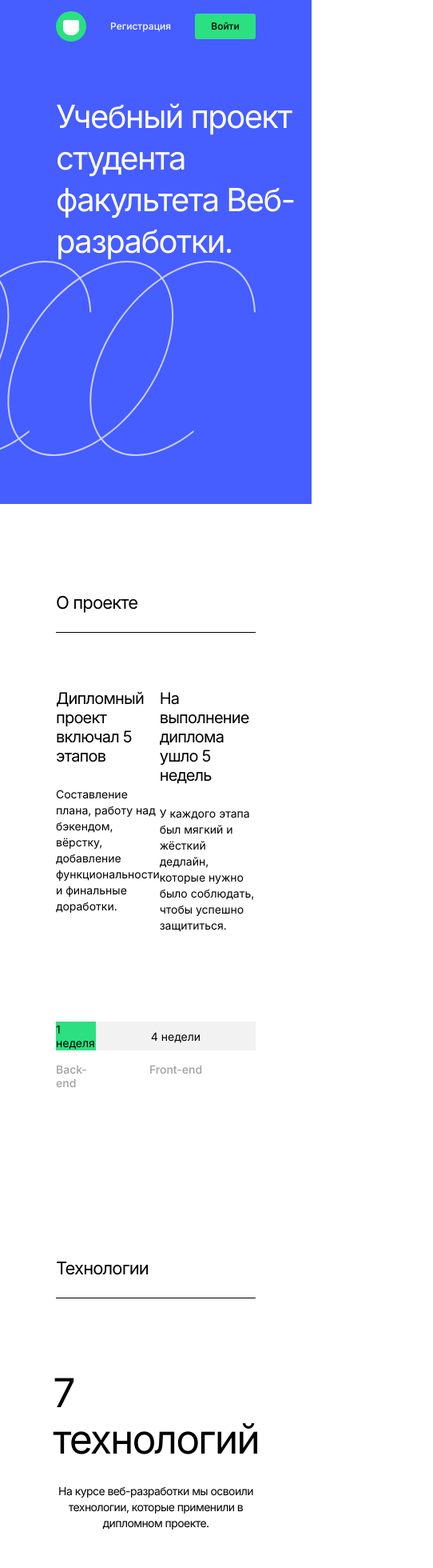
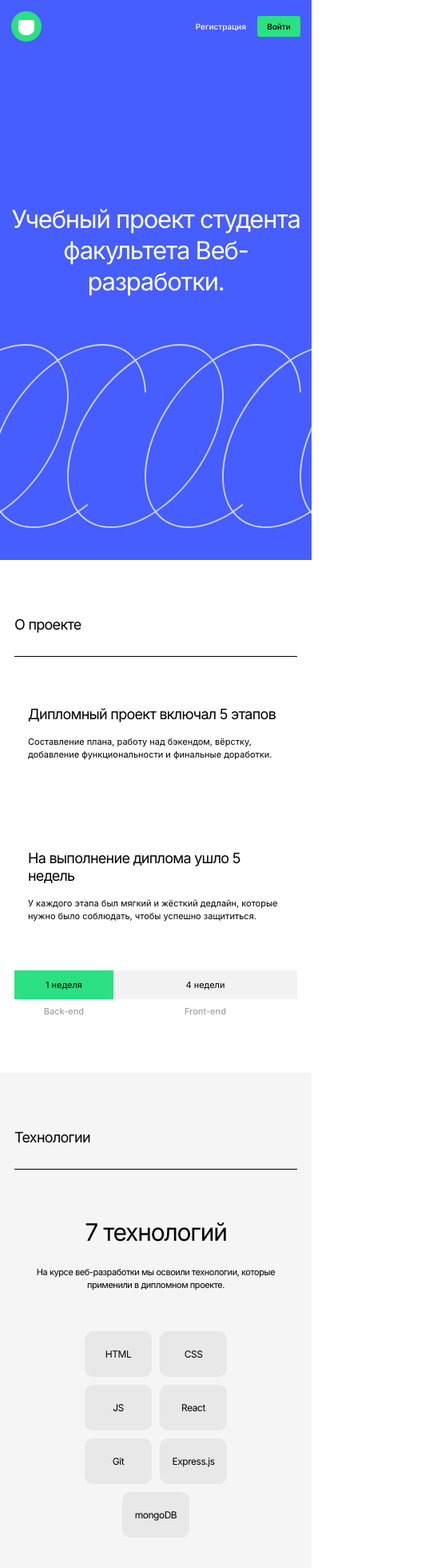
Before and after one commit to LethL/movies-explorer-frontend, a React (Create React App) app: page / in a window 390 px wide. Shown: the part 4-1964 px from the top of the page at 80% size, 542 px wide, since content can reach past the window. Built offline with nearby package versions, Linux system fonts and the light colour scheme.

Commit message:
feat: add adaptive to header, main and footer sections

```diff
--- a/src/components/AboutMe/AboutMe.css
+++ b/src/components/AboutMe/AboutMe.css
@@ -66,3 +66,78 @@
     margin-top: 99px;
     cursor: pointer;
 }
+
+@media (max-width: 800px) {
+    .me {
+        padding: 90px 50px;
+    }
+
+    .me__bio-title {
+        font-size: 40px;
+        line-height: 40px;
+    }
+
+    .me__bio-subtitle {
+        font-size: 12px;
+        line-height: 18px;
+        margin: 15px 0 20px;
+    }
+
+    .me__bio-text {
+        font-size: 12px;
+        line-height: 18px;
+        max-width: 364px;
+    }
+
+    .me__photo {
+        width: 255px;
+        height: 307px;
+    }
+}
+
+@media (max-width: 520px) {
+    .me__content {
+        flex-wrap: wrap-reverse;
+        justify-content: center;
+        margin-top: 88px;
+    }
+
+    .me__bio {
+        margin-top: 40px;
+    }
+
+    .me {
+        padding: 70px 14px;
+    }
+
+    .me__title {
+        font-size: 18px;
+        line-height: 22px;
+    }
+
+    .me__title::after {
+        top: 28px;
+    }
+
+    .me__photo {
+        width: 292px;
+        height: 352px;
+    }
+
+    .me__bio-title {
+        font-size: 30px;
+        line-height: 36px;
+    }
+
+    .me__bio-subtitle {
+        font-size: 11px;
+        line-height: 16px;
+        margin: 20px 0 20px;
+    }
+
+    .me__bio-text {
+        font-size: 11px;
+        line-height: 16px;
+        margin: 0 0 103px 0;
+    }
+}
--- a/src/components/AboutProject/AboutProject.css
+++ b/src/components/AboutProject/AboutProject.css
@@ -38,8 +38,7 @@
 }
 
 .about__info-text {
-    margin: 0;
-    padding-top: 26px;
+    margin: 26px 0 0 0;
     font-weight: 400;
     font-size: 14px;
     line-height: 20px;
@@ -88,3 +87,99 @@
 .about__progress-text_front {
     width: 80%;
 }
+
+@media (max-width: 800px) {
+    .about {
+        padding: 90px 50px;
+    }
+
+    .about__info {
+        max-width: 320px;
+    }
+
+    .about__info-text {
+        font-size: 12px;
+        line-height: 18px;
+        margin: 22px 0 0 0;
+    }
+
+    .about__content {
+        padding: 93px 0 93px 0;
+    }
+
+    .about__progress-item_short {
+        width: 21%;
+    }
+
+    .about__progress-item_long {
+        width: 79%;
+    }
+
+    .about__progress-text_back {
+        width: 21%;
+    }
+
+    .about__progress-text_front {
+        width: 79%;
+    }
+}
+
+@media (max-width: 520px) {
+    .about {
+        padding: 70px 18px;
+    }
+
+    .about__title {
+        font-size: 18px;
+        line-height: 22px;
+    }
+
+    .about__title::after {
+        top: 28px;
+    }
+
+    .about__content {
+        flex-direction: column;
+        align-items: center;
+        padding: 89px 0 60px 0;
+        min-height: 271px;
+    }
+
+    .about__info-title {
+        font-size: 18px;
+        line-height: 22px;
+    }
+
+    .about__info-text {
+        font-size: 11px;
+        line-height: 16px;
+        margin: 15px 0 0 0;
+    }
+
+    .about__progress-item {
+        font-size: 11px;
+        line-height: 13px;
+    }
+
+    .about__progress-item_short {
+        width: 35%;
+    }
+
+    .about__progress-item_long {
+        width: 65%;
+    }
+
+    .about__progress-text {
+        font-size: 11px;
+        line-height: 13px;
+        margin: 9px 0 0 0;
+    }
+
+    .about__progress-text_back {
+        width: 35%;
+    }
+
+    .about__progress-text_front {
+        width: 65%;
+    }
+}
--- a/src/components/Footer/Footer.css
+++ b/src/components/Footer/Footer.css
@@ -50,3 +50,51 @@
     color: #000000;
     margin-left: 20px;
 }
+
+@media (max-width: 800px) {
+    .footer {
+        padding: 79px 30px 20px;
+        background-color: #FFFFFF;
+    }
+}
+
+@media (max-width: 520px) {
+    .footer {
+        padding: 79px 10px 10px;
+    }
+
+    .footer__title {
+        font-size: 12px;
+        line-height: 15px;
+    }
+
+    .footer__info {
+        flex-direction: column-reverse;
+        min-height: 86px;
+        align-items: center;
+        margin-top: 48px;
+    }
+
+    .footer__links {
+        flex-direction: column;
+        align-items: center;
+    }
+
+    .footer__link-item {
+        margin-left: 0;
+        font-size: 12px;
+        line-height: 15px;
+    }
+
+    .footer__link {
+        margin-bottom: 10px;
+    }
+
+    .footer__link-item {
+        margin-bottom: 10px;
+    }
+
+    .footer__info-year {
+        color: #A0A0A0;
+    }
+}
--- a/src/components/Header/Header.css
+++ b/src/components/Header/Header.css
@@ -30,3 +30,26 @@
     width: 76px;
     height: 32px;
 }
+
+@media (max-width: 800px) {
+    .header {
+        padding: 18px 30px;
+    }
+}
+
+@media (max-width: 520px) {
+    .header {
+        padding: 18px 14px;
+    }
+
+    .header__login-item {
+        font-size: 10px;
+        line-height: 16px;
+    }
+
+    .header__login-item_button {
+        width: 54px;
+        height: 26px;
+        margin-left: 14px;
+    }
+}
--- a/src/components/Portfolio/Portfolio.css
+++ b/src/components/Portfolio/Portfolio.css
@@ -39,6 +39,10 @@
     top: 18px;
 }
 
+.portfolio__item:last-child::after {
+    display: none;
+}
+
 .portfolio__item-name {
     margin: 0;
     font-weight: 400;
@@ -46,3 +50,39 @@
     line-height: 50px;
     letter-spacing: -0.04em;
 }
+
+@media (max-width: 800px) {
+    .portfolio {
+        padding: 0 50px 90px;
+    }
+
+    .portfolio__text {
+        font-size: 18px;
+        line-height: 20px;
+    }
+
+    .portfolio__item-name {
+        font-size: 28px;
+        line-height: 50px;
+    }
+}
+
+@media (max-width: 520px) {
+    .portfolio {
+        padding: 0 14px 70px;
+    }
+
+    .portfolio__text {
+        font-size: 14px;
+        line-height: 20px
+    }
+
+    .portfolio__items {
+        margin: 40px 0 0 0;
+    }
+
+    .portfolio__item-name {
+        font-size: 18px;
+        line-height: 28px;
+    }
+}
--- a/src/components/Promo/Promo.css
+++ b/src/components/Promo/Promo.css
@@ -2,6 +2,7 @@
     background-color: #465DFF;
     position: relative;
     min-height: 560px;
+    overflow: hidden;
 }
 
 .promo__title {
@@ -20,3 +21,41 @@
     right: 70px;
     bottom: 60px;
 }
+
+@media (max-width: 800px) {
+    .promo {
+        min-height: 844px;
+        display: flex;
+        justify-content: center;
+        align-items: center;
+    }
+
+    .promo__title {
+        padding: 0 0 139px 0px;
+        text-align: center;
+    }
+
+    .promo__logo {
+        width: 680xp;
+        height: 230px;
+        right: 44px;
+        bottom: 70px;
+    }
+}
+
+@media (max-width: 550px) {
+    .promo {
+        min-height: 630px;
+    }
+
+    .promo__title {
+        font-size: 31px;
+        line-height: 39px;
+        padding: 0 0 146px 0px;
+    }
+
+    .promo__logo {
+        right: -181px;
+        bottom: 40px;
+    }
+}
--- a/src/components/Techs/Techs.css
+++ b/src/components/Techs/Techs.css
@@ -1,5 +1,6 @@
 .techs {
     padding: 100px 70px;
+    background-color: #F5F5F5;
 }
 
 .techs__title {
@@ -66,3 +67,76 @@
     line-height: 17px;
     letter-spacing: -0.04em;
 }
+
+@media (max-width: 800px) {
+    .techs {
+        padding: 90px 50px;
+    }
+
+    .techs__content {
+        margin-top: 102px;
+    }
+
+    .techs__content-text {
+        font-size: 12px;
+        line-height: 18px;
+        margin-top: 22px;
+    }
+
+    .techs__stack {
+        margin-top: 83px;
+        width: 648px;
+    }
+
+    .techs__stack-item {
+        width: 84px;
+        height: 57px;
+        font-size: 12px;
+        line-height: 15px;
+    }
+}
+
+@media (max-width: 660px) {
+    .techs__stack {
+        flex-wrap: wrap;
+        width: auto;
+        row-gap: 10px;
+        column-gap: 10px;
+        justify-content: center;
+    }
+}
+
+@media (max-width: 520px) {
+    .techs {
+        padding: 70px 18px;
+    }
+
+    .techs__title {
+        font-size: 18px;
+        line-height: 22px;
+    }
+
+    .techs__title::after {
+        top: 28px;
+    }
+
+    .techs__content {
+        margin-top: 88px;
+    }
+
+    .techs__content-title {
+        font-size: 30px;
+        line-height: 36px;
+    }
+
+    .techs__content-text {
+        font-size: 11px;
+        line-height: 16px;
+        margin-top: 24px;
+    }
+
+    .techs__stack {
+        margin-top: 50px;
+        padding: 0 50px;
+    }
+}
```
